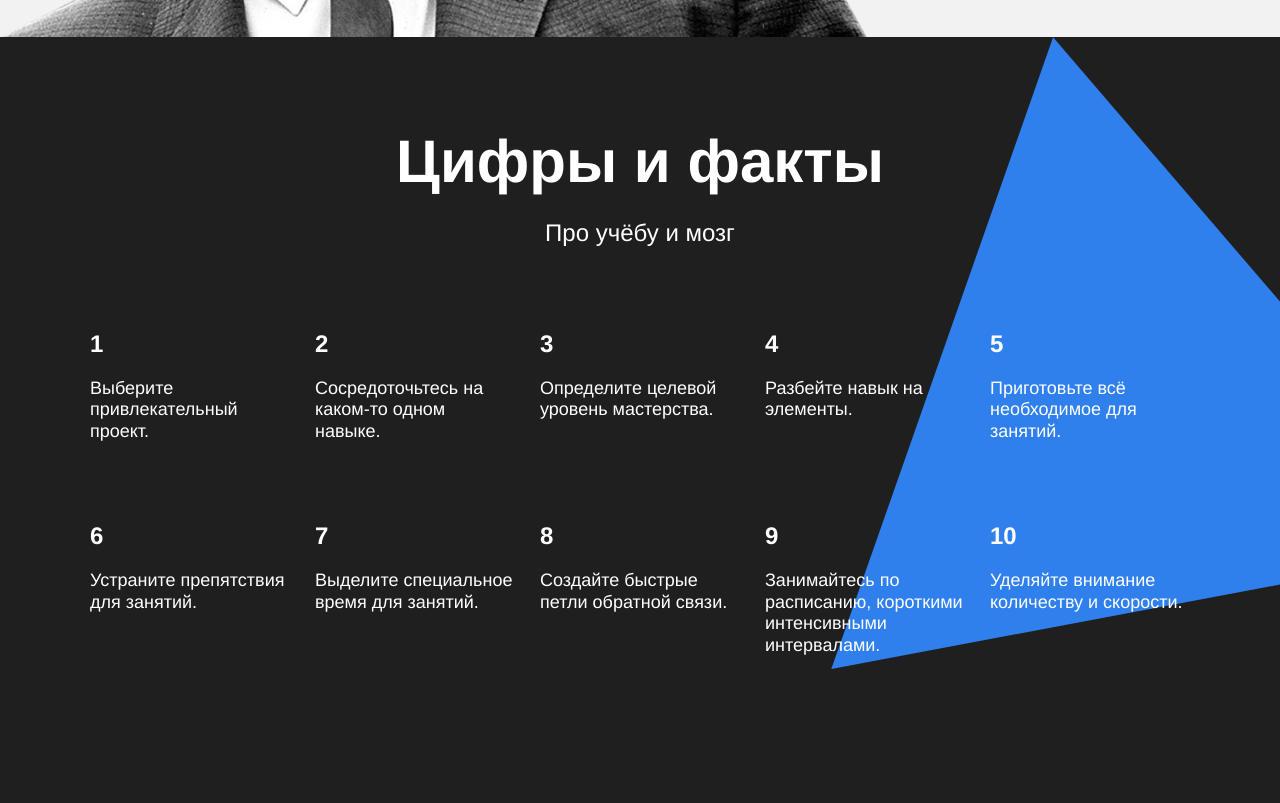
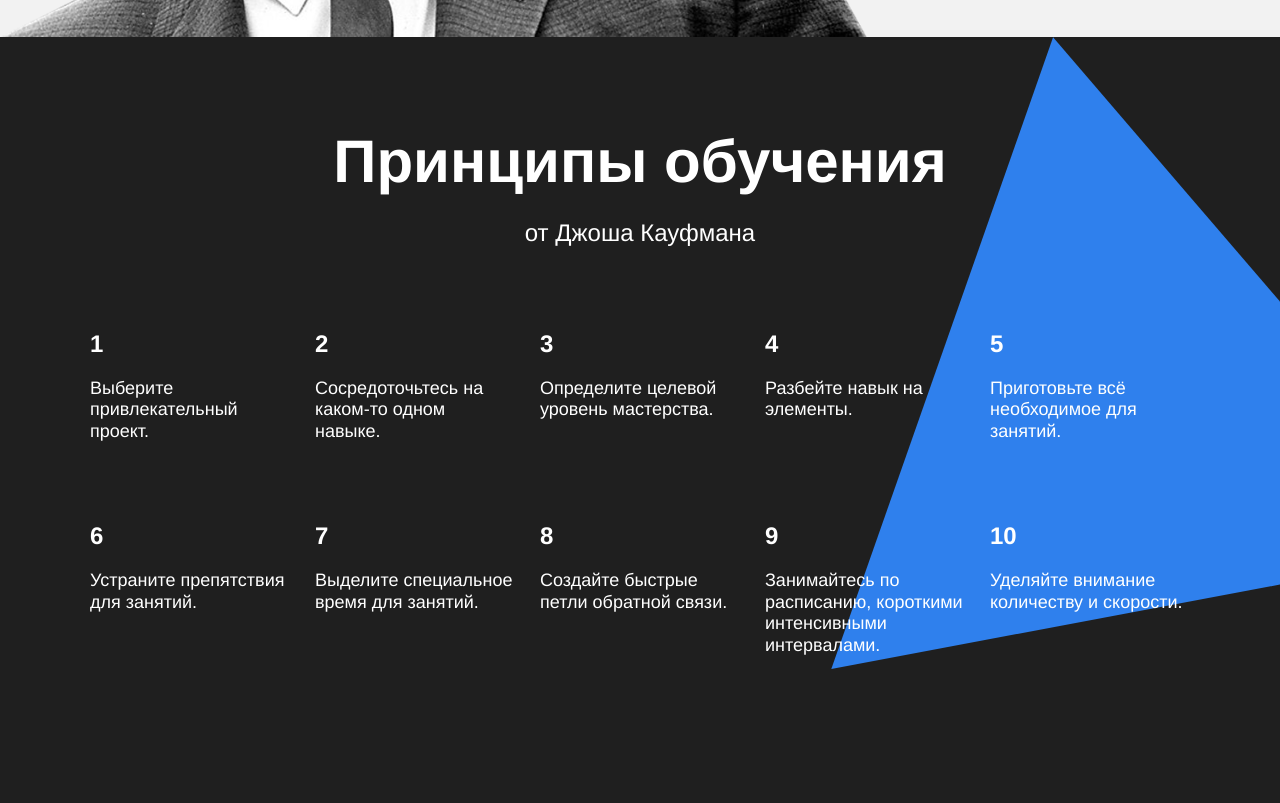
Before and after one commit to EugeneCod/how-to-learn, a plain HTML site: page index.html in a window 1280 px wide. Shown: the part 2860-3663 px from the top of the page. Drawn offline with Linux system fonts and the light colour scheme.

Commit message:
Изменено текстовое содержание

```diff
--- a/index.html
+++ b/index.html
@@ -91,8 +91,8 @@
       </section>
 
       <section class="kaufman">
-        <h2 class="section-title section-title_theme_dark">Цифры и факты</h2>
-        <h3 class="section-subtitle section-subtitle_theme_dark">Про учёбу и мозг</h3>
+        <h2 class="section-title section-title_theme_dark">Принципы обучения</h2>
+        <h3 class="section-subtitle section-subtitle_theme_dark">от Джоша Кауфмана</h3>
         <ul class="table table_theme_dark">
           <li class="table__cell table__cell_theme_dark">
             <h4 class="table__heading table__heading_theme_dark">1</h4>
```
